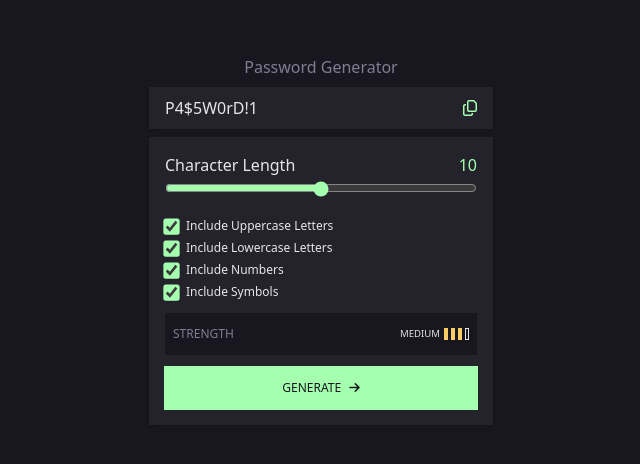
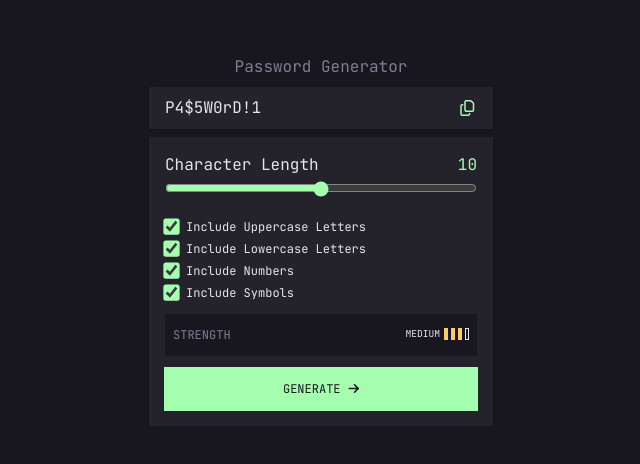
Before and after one commit to remtaine/fem-password-generator, a React (Create React App) app: page / in a window 1280 px wide. Shown: the part 160-624 px from the top of the page, without its empty margins (319-959 px from the left). Built offline with nearby package versions, Linux system fonts and the light colour scheme.

Commit message:
Fix hook reactions on generate button click

```diff
--- a/src/App.js
+++ b/src/App.js
@@ -1,4 +1,4 @@
-import { useState } from "react";
+import { useEffect, useState } from "react";
 import "./App.css";
 import Bars from "./components/Bars";
 import BarScore from "./components/BarScore";
@@ -17,17 +17,11 @@ function App() {
 
   const [copyActive, setCopyActive] = useState(false);
   const [password, setPassword] = useState("P4$5W0rD!1");
-  // TODO add password length from slider
-  const [passwordLength, setPasswordLength] = useState(10);
-  // TODO add hasCharacterPool from checkboxes
-  const [hasCharacterPool, setHasCharacterPool] = useState([
-    false,
-    false,
-    false,
-    false,
-  ]);
+  const [passwordScore, setPasswordScore] = useState(3);
 
-  // TODO setup context
+  useEffect(() => {
+    setPasswordScore(getPasswordStrength());
+  }, [password]);
 
   const flashCopy = function () {
     navigator.clipboard.writeText(password);
@@ -41,22 +35,26 @@ function App() {
 
   // TODO setup password generator based on values
   const generatePassword = function () {
-    if (passwordLength === 0 || characterPoolTotal.length === 0) return "";
+    // TODO if (NO CHECKBOXES ARE CHECKED) return "";
 
-    return "LEZGO";
+    const answer = "ban";
+    console.log(answer);
+    return answer;
   };
 
-  const getPasswordStrength = function (passwordLength, hasCharacterPool) {
-    // passwordLength is slider value
-    // hasCharacterPool is based on checkboxes
-    // characterPoolTotalLength is sum of characterPoolLength[i] * hasCharacterPool[i]
+  const getPasswordStrength = function () {
+    console.log("checking password: " + password);
+    // characterPoolTotalLength is sum of each characterPoolLength[i] if hasCharacterPool[i]
 
     // formula is:
     // entropy = passwordLength * log(characterPoolTotalLength) / log(2)
+    // TODO change characterPool total based on hasCharacterPool based on MANUAL SEARCH NOT CHECKBOXES
+    let hasCharacterPool = [false, false, false, false];
+
     let entropy =
-      passwordLength === 0 || characterPoolTotal.length === 0
+      characterPoolTotal.length === 0
         ? 0
-        : passwordLength * (Math.log(characterPoolTotal.length) / Math.log(2));
+        : password.length * (Math.log(characterPoolTotal.length) / Math.log(2));
 
     // 25 identifies a poor password SCORE = 1
     // between 25 and 50 is a weak password SCORE = 2
@@ -71,13 +69,20 @@ function App() {
 
   return (
     <div className="App bg-fem-400 min-h-screen flex items-center justify-center selection:bg-fem-500 selection:text-fem-400">
-      <main className="mx-1 flex flex-col gap-2 max-w-[360px] w-full text-fem-300 px-2">
+      <main className="font-JetBrains mx-1 flex flex-col gap-2 max-w-[360px] w-full text-fem-300 px-2">
         <h1 className="mx-auto text-fem-200 text-base">Password Generator</h1>
-        <div className="bg-fem-100 flex justify-between pl-4 pr-2 items-center shadow ">
-          <span className="">{password}</span>
+        <div className="bg-fem-100 flex pl-4 pr-2 items-center shadow ">
+          <input
+            type="text"
+            className="bg-transparent accent-fem-300 shrink min-w-0"
+            value={password}
+            onChange={(e) => {
+              setPassword(e.target.value);
+            }}
+          />
           <button
             onClick={flashCopy}
-            className="px-2 py-3 flex gap-2 items-center text-fem-500"
+            className="px-2 py-3 flex gap-2 items-center text-fem-500 flex-none"
           >
             <span
               className={
@@ -102,15 +107,16 @@ function App() {
           <div className="bg-fem-400 px-2 py-3 flex items-center justify-between">
             <span className="uppercase text-fem-200 text-xs">Strength</span>
             <div className="flex gap-1 items-center">
-              <BarScore
-                score={getPasswordStrength(passwordLength, hasCharacterPool)}
-              />
-              <Bars
-                score={getPasswordStrength(passwordLength, hasCharacterPool)}
-              />
+              <BarScore score={passwordScore} />
+              <Bars score={passwordScore} />
             </div>
           </div>
-          <button className="bg-fem-500 text-fem-400 hover:bg-fem-100 outline-fem-500 outline outline-1 duration-300 hover:text-fem-500 uppercase flex items-center justify-center w-full gap-2 py-1 px-2">
+          <button
+            onClick={() => {
+              setPassword(generatePassword());
+            }}
+            className="bg-fem-500 text-fem-400 hover:bg-fem-100 outline-fem-500 outline outline-1 duration-300 hover:text-fem-500 uppercase flex items-center justify-center w-full gap-2 py-1 px-2"
+          >
             <span className="text-xs py-2">Generate</span>
             <i className="fa-solid fa-arrow-right text-xs"></i>
           </button>
```
